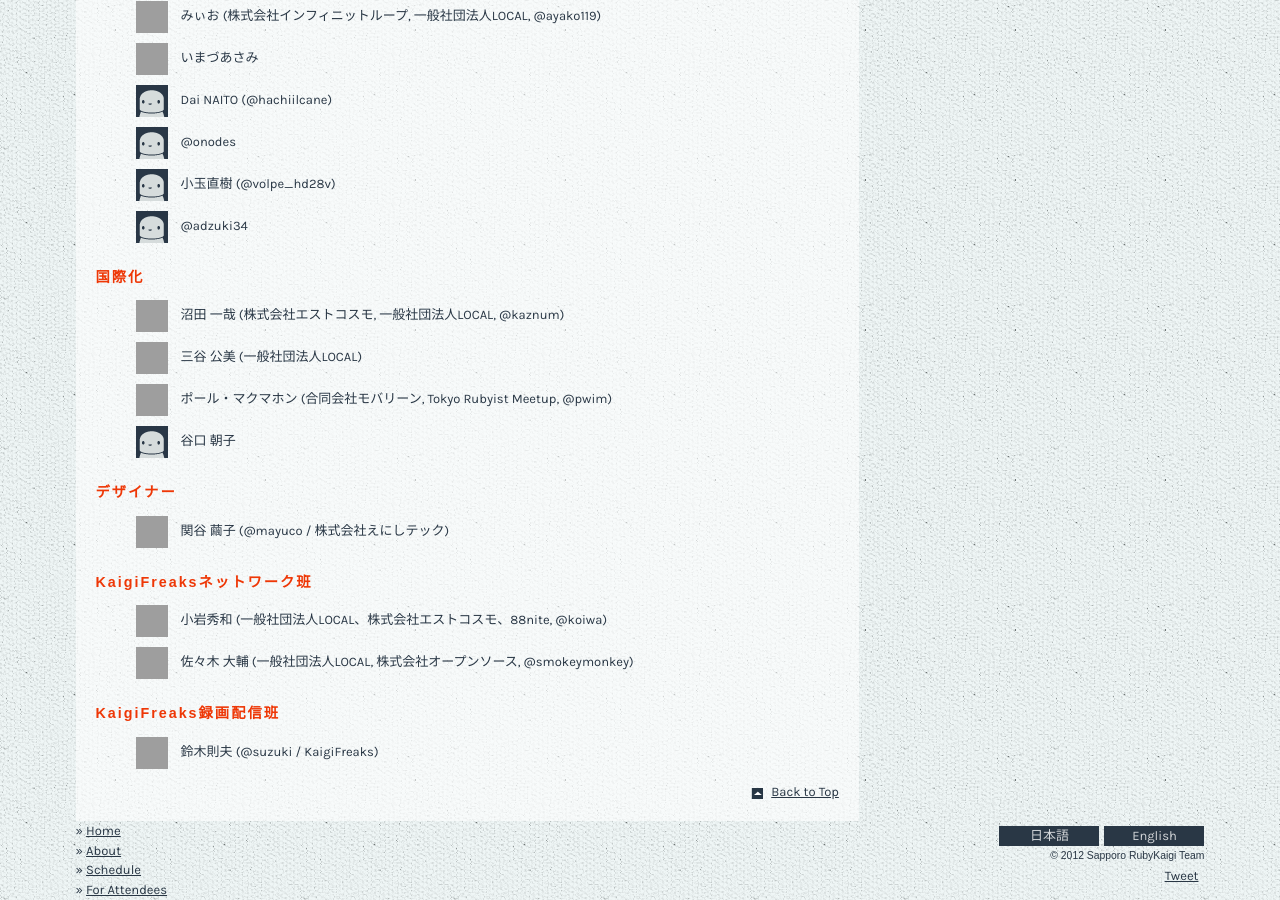
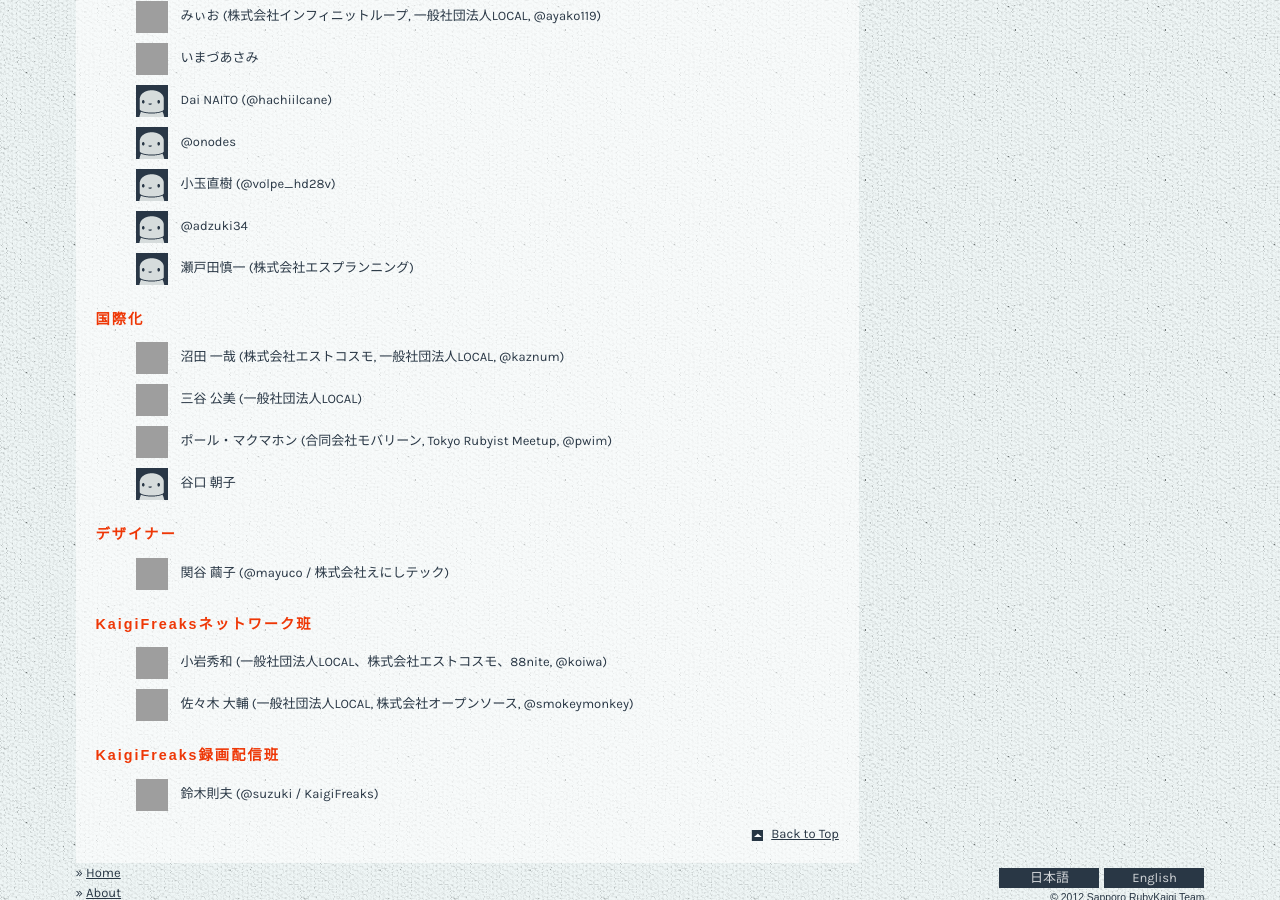
Before and after one commit to ruby-sapporo/sapporo.rubykaigi.org, a Jekyll site: the page built from 2012/ja/about.html, in a window 1280 px wide and 900 px high, scrolled down 1597 px. Built offline with Jekyll 4.4.1, drawn with Linux system fonts in a browser that asks for light colours; nearby versions of some CDN libraries; Markdown is read by kramdown in place of the engine named in the settings; comment, search, counter and statistics services are not loaded; grey boxes are pictures that could not be loaded.

Commit message:
Update team page to reflect d19edbff

```diff
--- a/_includes/2012/en/team.html
+++ b/_includes/2012/en/team.html
@@ -118,6 +118,11 @@ Do not edit this by hand.
         <img alt="avatar" height="32" width="32" src="/2012/images/avatar.png">
         @adzuki34
       </li>
+      <li>
+        <img alt="avatar" height="32" width="32" src="/2012/images/avatar.png">
+        Shin'ichi SETODA
+        (es-planning, Inc.)
+      </li>
     </ul>
   <h3>I18n</h3>
     <ul>
--- a/_includes/2012/ja/team.html
+++ b/_includes/2012/ja/team.html
@@ -118,6 +118,11 @@ Do not edit this by hand.
         <img alt="avatar" height="32" width="32" src="/2012/images/avatar.png">
         @adzuki34
       </li>
+      <li>
+        <img alt="avatar" height="32" width="32" src="/2012/images/avatar.png">
+        瀬戸田慎一
+        (株式会社エスプランニング)
+      </li>
     </ul>
   <h3>国際化</h3>
     <ul>
```
